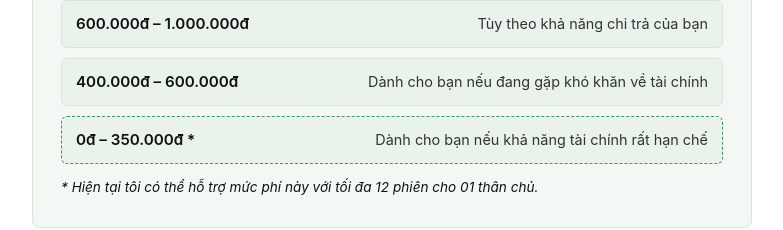
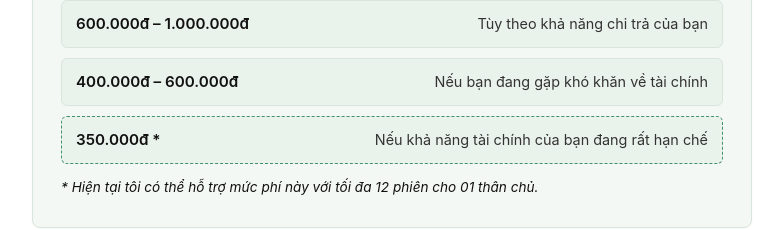
Before and after one commit to ngocquang0329/ngocquang0329.github.io, a plain HTML site: page index.html in a window 1280 px wide. Shown: the part 759-989 px from the top of the page, without its empty margins (248-1031 px from the left). Drawn offline with Linux system fonts and the light colour scheme.

Commit message:
Update index.html

```diff
--- a/index.html
+++ b/index.html
@@ -88,11 +88,11 @@
                     </div>
                     <div class="fee-item">
                         <span class="fee-range">400.000đ – 600.000đ</span>
-                        <span class="fee-desc">Dành cho bạn nếu đang gặp khó khăn về tài chính</span>
+                        <span class="fee-desc">Nếu bạn đang gặp khó khăn về tài chính</span>
                     </div>
                     <div class="fee-item highlight">
-                        <span class="fee-range">0đ – 350.000đ *</span>
-                        <span class="fee-desc">Dành cho bạn nếu khả năng tài chính rất hạn chế</span>
+                        <span class="fee-range">350.000đ *</span>
+                        <span class="fee-desc">Nếu khả năng tài chính của bạn đang rất hạn chế</span>
                     </div>
                 </div>
                 <p class="footnote"><em>* Hiện tại tôi có thể hỗ trợ mức phí này với tối đa 12 phiên cho 01 thân chủ.</em></p>
```
